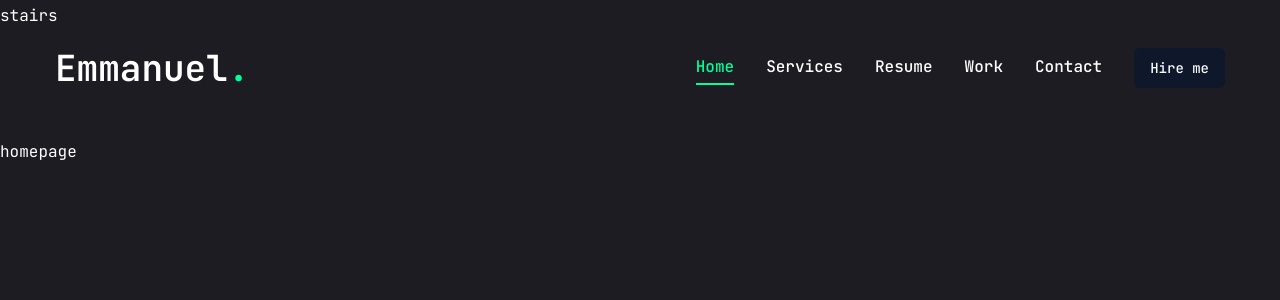
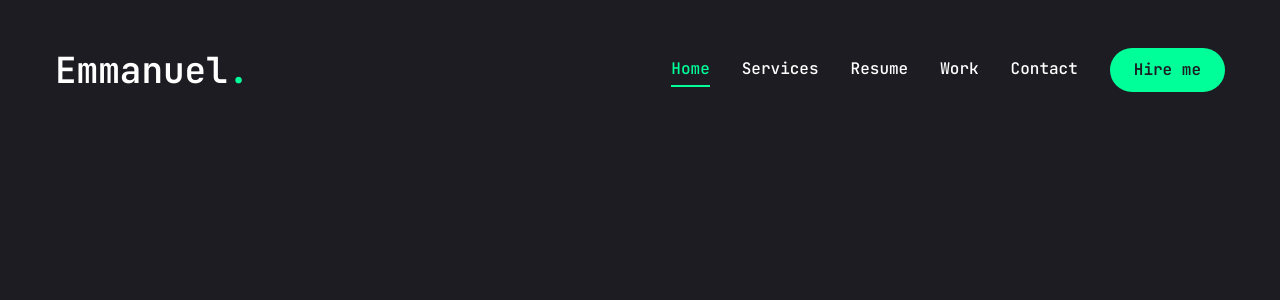
Before and after one commit to emmaeng680/portfoliosite, a Next.js app in the folder emmas-portfolio/: page / in a window 1280 px wide. Shown: the top 300 px of the page. Built offline with nearby package versions, Linux system fonts and the light colour scheme.

Commit message:
heating up
more uploads

```diff
--- a/emmas-portfolio/app/page.jsx
+++ b/emmas-portfolio/app/page.jsx
@@ -1,7 +1,16 @@
-import Image from "next/image";
+import {Button} from "@/components/ui/button";
+import {FiDownload} from "react-icons/fi";
 
-export default function Home() {
-  return (
-    <main>homepage</main>
-  );
-}
+const Home = () => {
+    return (
+        <section className="h-full">
+          <div className="container mx-auto h-full">
+            <div>
+                <div></div>
+            </div>
+          </div>
+        </section>
+    );
+};
+
+export default Home;
--- a/emmas-portfolio/components/Header.jsx
+++ b/emmas-portfolio/components/Header.jsx
@@ -3,6 +3,7 @@
 
 //components
 import Nav from "@/components/Nav";
+import MobileNav from "@/components/MobileNav";
 
 const Header = () => {
     return (
@@ -23,7 +24,7 @@
                 </div>
                 {/* Mobile Nav*/}
                 <div className="xl:hidden ">
-                    mobile nav
+                    <MobileNav />
                 </div>
             </div>
         </header>
--- /dev/null
+++ b/emmas-portfolio/components/MobileNav.jsx
@@ -0,0 +1,60 @@
+"use client"
+import {Sheet, SheetContent, SheetTrigger} from "@/components/ui/sheet";
+import {usePathname} from "next/navigation";
+import Link from "next/link";
+import {CiMenuFries} from "react-icons/ci";
+
+const links = [
+    {
+        name: "home",
+        path: "/",
+    },{
+        name: "services",
+        path: "/services",
+    },
+    {
+        name: "resume",
+        path: "/resume",
+    },{
+        name: "work",
+        path: "/work",
+    },
+    {
+        name: "contact",
+        path: "/contact",
+    },
+]
+
+
+const MobileNav = () => {
+    const pathname = usePathname();
+    return (
+        <Sheet>
+            <SheetTrigger className="flex justify-center items-center">
+                <CiMenuFries className="text-[32px] text-accent "/>
+            </SheetTrigger>
+            <SheetContent className="flex flex-col">
+                {/* logo */}
+                <div className="mt-32 mb-40 text-center text-2xl">
+                    <Link href="/">
+                        <h1 className="text-4xl font-semibold">
+                            Emmanuel<span className="text-accent">.</span>
+                        </h1>
+                    </Link>
+                </div>
+                {/* nav */}
+                <nav className="flex flex-col justify-center items-center gap-8">
+                    {links.map((link,index) => {
+                        return(
+                            <Link href={link.path} key={index} className={`${link.path === pathname && "text-accent border-b-2 border-accent"} text-xl capitalize hover:text-accent transition-all`}>
+                                {link.name}
+                            </Link>
+                        )
+                    })}
+                </nav>
+            </SheetContent>
+        </Sheet>
+    );
+};
+
+export default MobileNav;
--- a/emmas-portfolio/components/StairTransition.jsx
+++ b/emmas-portfolio/components/StairTransition.jsx
@@ -13,6 +13,8 @@
                     <div className='h-screen w-screen fixed top-0 left-0 right-0 pointer-events-none z-40 flex '>
                         <Stairs/>
                     </div>
+                    <motion.div className='h-screen w-screen fixed bg-primary top-0 pointer-events-none' initial={{opacity: 1 }} animate={{ opacity: 0, transition: { delay: 1, duration: 0.4, ease: 'easeInOut' } }}/>
+
                 </div>
             </AnimatePresence>
         </>
--- a/emmas-portfolio/components/Stairs.jsx
+++ b/emmas-portfolio/components/Stairs.jsx
@@ -3,15 +3,40 @@
 //variants
 const stairAnimation = {
     initial: {
+        top: "0%"
+    }, animate: {
+        top: "100%",
+    }, exit: {
+        top: ["100%", "0%"]
+    },
+}
 
-    }
+const reverseIndex = (index) => {
+    const totalSteps = 6;
+    return totalSteps - index - 1;
 }
 const Stairs = () => {
-    return (
-        <div>
-            stairs
-        </div>
-    );
+    return <>
+            {
+                /* Render 6 motion divs */
+            }
+            {[...Array(6)].map((_, index) => {
+               return (< motion.div
+                    key = {index}
+                    variants={stairAnimation}
+                    initial='initial'
+                    animate='animate'
+                    exit='exit'
+                    transition={{
+                        duration: 0.4,
+                        ease: 'easeInOut',
+                        delay: reverseIndex(index) * 0.1,
+                            }}
+                    className="h-full w-full bg-white relative "
+                />
+            );
+            })}
+        </>;
 };
 
 export default Stairs;
--- a/emmas-portfolio/components/ui/button.jsx
+++ b/emmas-portfolio/components/ui/button.jsx
@@ -5,25 +5,18 @@
 import { cn } from "@/lib/utils"
 
 const buttonVariants = cva(
-  "inline-flex items-center justify-center gap-2 whitespace-nowrap rounded-md text-sm font-medium ring-offset-white transition-colors focus-visible:outline-none focus-visible:ring-2 focus-visible:ring-slate-950 focus-visible:ring-offset-2 disabled:pointer-events-none disabled:opacity-50 [&_svg]:pointer-events-none [&_svg]:size-4 [&_svg]:shrink-0 dark:ring-offset-slate-950 dark:focus-visible:ring-slate-300",
+  "inline-flex items-center justify-center whitespace-nowrap rounded-full text-base font-semibold ring-offset-white transition-colors",
   {
     variants: {
       variant: {
-        default: "bg-slate-900 text-slate-50 hover:bg-slate-900/90 dark:bg-slate-50 dark:text-slate-900 dark:hover:bg-slate-50/90",
-        destructive:
-          "bg-red-500 text-slate-50 hover:bg-red-500/90 dark:bg-red-900 dark:text-slate-50 dark:hover:bg-red-900/90",
-        outline:
-          "border border-slate-200 bg-white hover:bg-slate-100 hover:text-slate-900 dark:border-slate-800 dark:bg-slate-950 dark:hover:bg-slate-800 dark:hover:text-slate-50",
-        secondary:
-          "bg-slate-100 text-slate-900 hover:bg-slate-100/80 dark:bg-slate-800 dark:text-slate-50 dark:hover:bg-slate-800/80",
-        ghost: "hover:bg-slate-100 hover:text-slate-900 dark:hover:bg-slate-800 dark:hover:text-slate-50",
-        link: "text-slate-900 underline-offset-4 hover:underline dark:text-slate-50",
+        default: "bg-accent text-primary hover:bg-accent-hover",
+        primary: "bg-primary text-white",
+        outline: "border border-accent text-accent bg-transparent hover:bg-accent hover:text-primary",
       },
       size: {
-        default: "h-10 px-4 py-2",
-        sm: "h-9 rounded-md px-3",
-        lg: "h-11 rounded-md px-8",
-        icon: "h-10 w-10",
+        default: "h-[44px] px-6",
+        md: "h-[48px] px-6",
+        lg: "h-[56px] px-8 text-sm uppercase tracking-[2px]",
       },
     },
     defaultVariants: {
--- a/emmas-portfolio/components/ui/sheet.jsx
+++ b/emmas-portfolio/components/ui/sheet.jsx
@@ -2,9 +2,9 @@
 import * as React from "react"
 import * as SheetPrimitive from "@radix-ui/react-dialog"
 import { cva } from "class-variance-authority";
-import { X } from "lucide-react"
+import { cn } from "@/lib/utils"
 
-import { cn } from "@/lib/utils"
+import {IoMdClose} from "react-icons/io";
 
 const Sheet = SheetPrimitive.Root
 
@@ -26,7 +26,7 @@
 SheetOverlay.displayName = SheetPrimitive.Overlay.displayName
 
 const sheetVariants = cva(
-  "fixed z-50 gap-4 bg-white p-6 shadow-lg transition ease-in-out data-[state=open]:animate-in data-[state=closed]:animate-out data-[state=closed]:duration-300 data-[state=open]:duration-500 dark:bg-slate-950",
+  "fixed z-50 gap-4 bg-primary p-6 shadow-lg transition ease-in-out data-[state=open]:animate-in data-[state=closed]:animate-out data-[state=closed]:duration-300 data-[state=open]:duration-500 dark:bg-slate-950",
   {
     variants: {
       side: {
@@ -35,7 +35,7 @@
           "inset-x-0 bottom-0 border-t data-[state=closed]:slide-out-to-bottom data-[state=open]:slide-in-from-bottom",
         left: "inset-y-0 left-0 h-full w-3/4 border-r data-[state=closed]:slide-out-to-left data-[state=open]:slide-in-from-left sm:max-w-sm",
         right:
-          "inset-y-0 right-0 h-full w-3/4  border-l data-[state=closed]:slide-out-to-right data-[state=open]:slide-in-from-right sm:max-w-sm",
+          "inset-y-0 right-0 h-full w-3/4 data-[state=closed]:slide-out-to-right data-[state=open]:slide-in-from-right sm:max-w-sm",
       },
     },
     defaultVariants: {
@@ -50,8 +50,8 @@
     <SheetPrimitive.Content ref={ref} className={cn(sheetVariants({ side }), className)} {...props}>
       {children}
       <SheetPrimitive.Close
-        className="absolute right-4 top-4 rounded-sm opacity-70 ring-offset-white transition-opacity hover:opacity-100 focus:outline-none focus:ring-2 focus:ring-slate-950 focus:ring-offset-2 disabled:pointer-events-none data-[state=open]:bg-slate-100 dark:ring-offset-slate-950 dark:focus:ring-slate-300 dark:data-[state=open]:bg-slate-800">
-        <X className="h-4 w-4" />
+        className="absolute right-8 top-8 transtion-opacity outline-none">
+        <IoMdClose className="text-3xl text-accent" />
         <span className="sr-only">Close</span>
       </SheetPrimitive.Close>
     </SheetPrimitive.Content>
--- a/emmas-portfolio/package.json
+++ b/emmas-portfolio/package.json
@@ -22,6 +22,7 @@
     "next": "15.0.3",
     "react": "19.0.0-rc-66855b96-20241106",
     "react-dom": "19.0.0-rc-66855b96-20241106",
+    "react-icons": "^5.3.0",
     "tailwind-merge": "^2.5.5",
     "tailwindcss-animate": "^1.0.7"
   },
```
Also changed, not shown: 2 other files (tests, documents, lock files or other folders).
